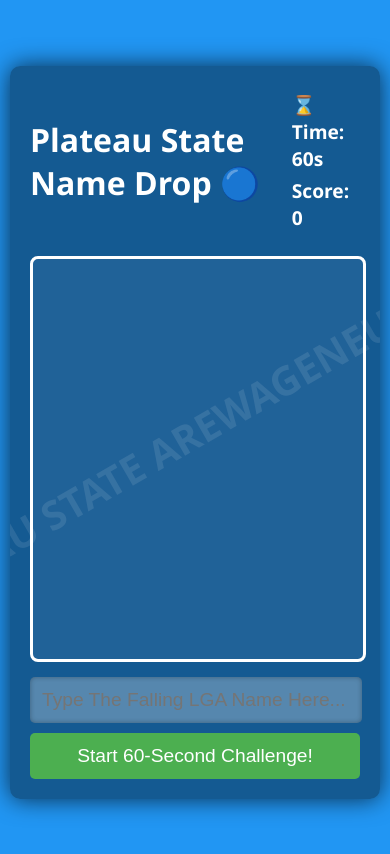
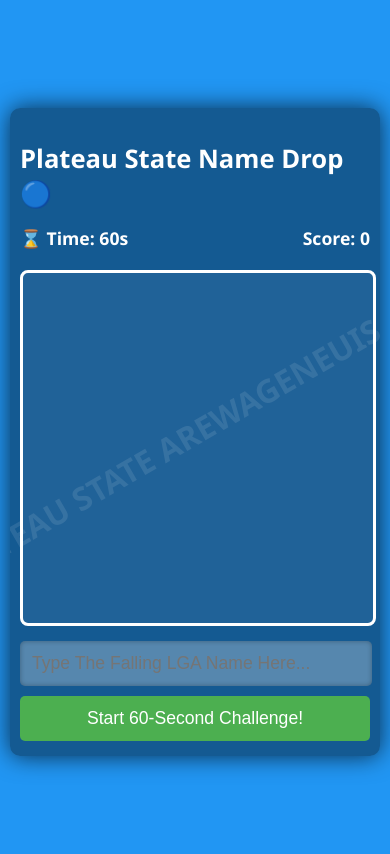
Before and after one commit to Ibnadams/AGHnamedrop1, a plain HTML site: page index.html in a window 390 px wide. Drawn offline with Linux system fonts and the light colour scheme.

Commit message:
Update index.html

```diff
--- a/index.html
+++ b/index.html
@@ -36,6 +36,11 @@
             justify-content: space-between;
             align-items: center;
             margin-bottom: 20px;
+        }
+
+        /* Main title size */
+        #header h1 {
+            font-size: 1.8em;
         }
 
         #stats p {
@@ -114,6 +119,47 @@
             z-index: 1;
             transition: transform linear; /* Duration set in JavaScript */
             box-shadow: 0 2px 5px rgba(0, 0, 0, 0.4);
+        }
+
+        /* --- MOBILE OPTIMIZATION (Zoom it inside) --- */
+        @media (max-width: 450px) {
+            #game-container {
+                padding: 15px 10px; /* Reduce side padding slightly */
+                width: 95%; /* Increase width usage */
+            }
+
+            #header {
+                flex-direction: column; /* Stack title and stats vertically */
+                align-items: flex-start;
+                margin-bottom: 15px;
+            }
+
+            #header h1 {
+                font-size: 1.6em; /* Slightly smaller title */
+                margin-bottom: 10px;
+            }
+
+            #stats {
+                width: 100%;
+                display: flex;
+                justify-content: space-between; /* Space out Time and Score */
+            }
+
+            #stats p {
+                font-size: 1.1em; /* Zoom font size down a tiny bit for fitting */
+            }
+
+            #name-input, #start-button {
+                font-size: 1.1em; /* Ensure input and button text is easily readable */
+            }
+
+            #game-area {
+                height: 350px; /* Reduce game area height slightly to fit everything */
+            }
+
+            #watermark {
+                font-size: 2em; /* Shrink watermark slightly for small screens */
+            }
         }
     </style>
 </head>
@@ -216,7 +262,9 @@
             nameElement.textContent = nameText;
 
             const gameAreaWidth = gameArea.clientWidth;
-            const startX = Math.random() * (gameAreaWidth - 150);
+            // Ensure names appear within the game area without being cut off.
+            const safeMargin = 150;
+            const startX = Math.random() * (gameAreaWidth - safeMargin);
             nameElement.style.left = `${Math.max(10, startX)}px`;
 
             const nameId = Date.now();
@@ -226,12 +274,13 @@
 
             gameArea.appendChild(nameElement);
 
-            // MODIFIED SPEED: Drop duration is 6 to 9 seconds (up from 4.5 to 7s)
+            // Drop duration is 6 to 9 seconds (Slower pace)
             const dropDuration = 6 + Math.random() * 3;
             nameElement.style.transitionDuration = `${dropDuration}s`;
 
             // Start the drop
             setTimeout(() => {
+                // Drop slightly past the bottom edge of the game area
                 nameElement.style.transform = `translateY(${gameArea.clientHeight + 40}px)`;
             }, 50);
         }
```
